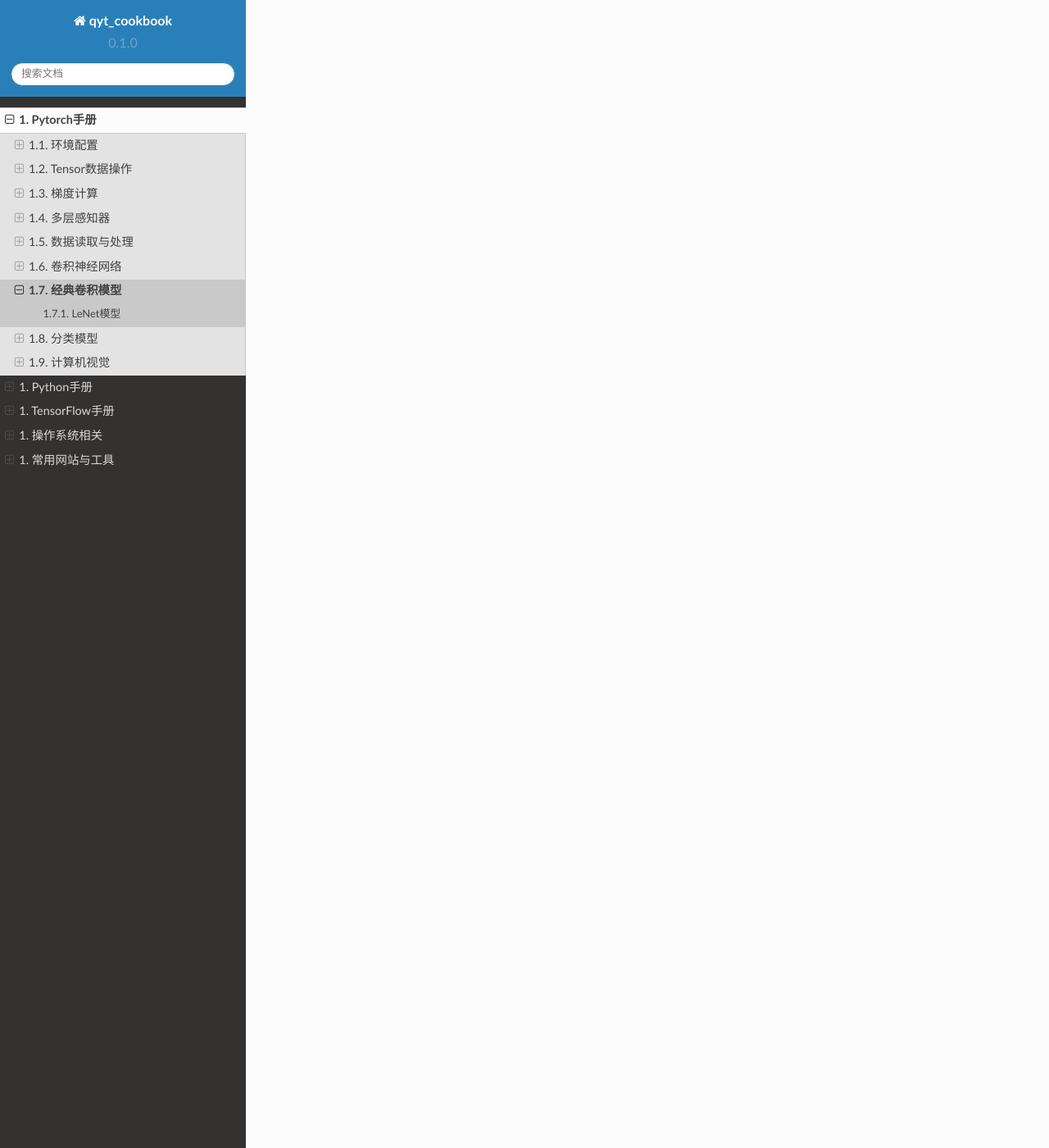
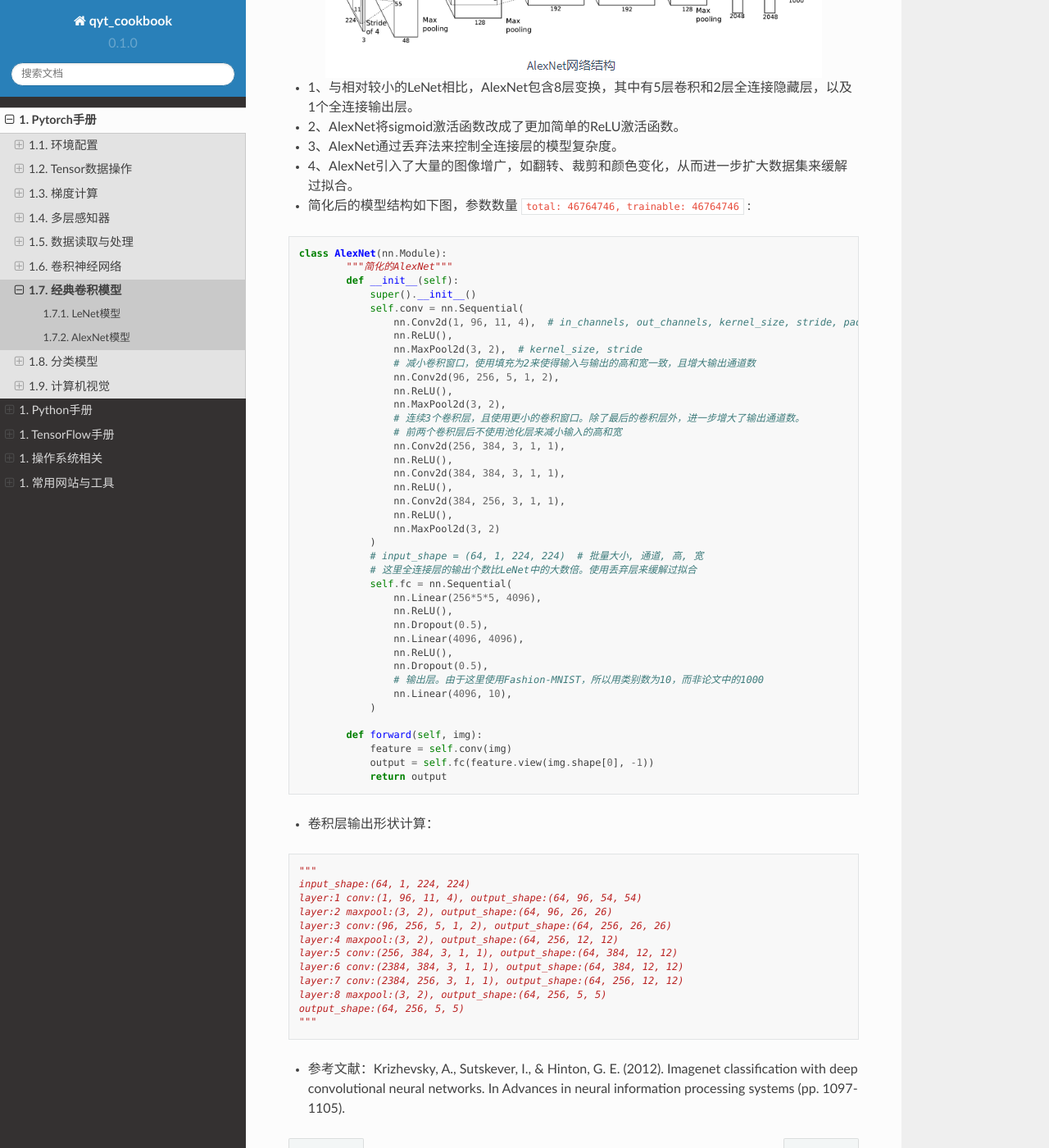
Before and after one commit to q759729997/qyt_cookbook, a Sphinx documentation site: the page built from qyt_cookbook/source/pytorch/cnnModels.rst, in a window 1280 px wide and 1400 px high, scrolled down 1646 px. Shown: the whole window at 82% size. Built offline with Sphinx 7.4.7 and the Read the Docs theme 2.0.0, drawn with Linux system fonts in a browser that asks for light colours; some of the changed text lies outside the part shown.

Commit message:
AlexNet模型

```diff
--- a/qyt_cookbook/source/pytorch/cnnModels.rst
+++ b/qyt_cookbook/source/pytorch/cnnModels.rst
@@ -53,3 +53,79 @@
     """
 
 - 参考文献：LeCun, Y., Bottou, L., Bengio, Y., & Haffner, P. (1998). Gradient-based learning applied to document recognition. Proceedings of the IEEE, 86(11), 2278-2324.
+
+AlexNet模型
+######################
+
+- 这个模型的名字来源于论文第一作者的姓名Alex Krizhevsky。AlexNet使用了8层卷积神经网络，并以很大的优势赢得了ImageNet 2012图像识别挑战赛。它首次证明了学习到的特征可以超越手工设计的特征，从而一举打破计算机视觉研究的前状。
+
+.. image:: ./cnnModels.assets/alexnet_20200322161945.png
+    :alt:
+    :align: center
+
+- 1、与相对较小的LeNet相比，AlexNet包含8层变换，其中有5层卷积和2层全连接隐藏层，以及1个全连接输出层。
+- 2、AlexNet将sigmoid激活函数改成了更加简单的ReLU激活函数。
+- 3、AlexNet通过丢弃法来控制全连接层的模型复杂度。
+- 4、AlexNet引入了大量的图像增广，如翻转、裁剪和颜色变化，从而进一步扩大数据集来缓解过拟合。
+- 简化后的模型结构如下图，参数数量 ``total: 46764746, trainable: 46764746`` :
+
+.. code:: python
+
+    class AlexNet(nn.Module):
+	    """简化的AlexNet"""
+	    def __init__(self):
+	        super().__init__()
+	        self.conv = nn.Sequential(
+	            nn.Conv2d(1, 96, 11, 4),  # in_channels, out_channels, kernel_size, stride, padding
+	            nn.ReLU(),
+	            nn.MaxPool2d(3, 2),  # kernel_size, stride
+	            # 减小卷积窗口，使用填充为2来使得输入与输出的高和宽一致，且增大输出通道数
+	            nn.Conv2d(96, 256, 5, 1, 2),
+	            nn.ReLU(),
+	            nn.MaxPool2d(3, 2),
+	            # 连续3个卷积层，且使用更小的卷积窗口。除了最后的卷积层外，进一步增大了输出通道数。
+	            # 前两个卷积层后不使用池化层来减小输入的高和宽
+	            nn.Conv2d(256, 384, 3, 1, 1),
+	            nn.ReLU(),
+	            nn.Conv2d(384, 384, 3, 1, 1),
+	            nn.ReLU(),
+	            nn.Conv2d(384, 256, 3, 1, 1),
+	            nn.ReLU(),
+	            nn.MaxPool2d(3, 2)
+	        )
+	        # input_shape = (64, 1, 224, 224)  # 批量大小, 通道, 高, 宽
+	        # 这里全连接层的输出个数比LeNet中的大数倍。使用丢弃层来缓解过拟合
+	        self.fc = nn.Sequential(
+	            nn.Linear(256*5*5, 4096),
+	            nn.ReLU(),
+	            nn.Dropout(0.5),
+	            nn.Linear(4096, 4096),
+	            nn.ReLU(),
+	            nn.Dropout(0.5),
+	            # 输出层。由于这里使用Fashion-MNIST，所以用类别数为10，而非论文中的1000
+	            nn.Linear(4096, 10),
+	        )
+
+	    def forward(self, img):
+	        feature = self.conv(img)
+	        output = self.fc(feature.view(img.shape[0], -1))
+	        return output
+
+- 卷积层输出形状计算：
+
+.. code:: python
+
+    """
+    input_shape:(64, 1, 224, 224)
+    layer:1 conv:(1, 96, 11, 4), output_shape:(64, 96, 54, 54)
+    layer:2 maxpool:(3, 2), output_shape:(64, 96, 26, 26)
+    layer:3 conv:(96, 256, 5, 1, 2), output_shape:(64, 256, 26, 26)
+    layer:4 maxpool:(3, 2), output_shape:(64, 256, 12, 12)
+    layer:5 conv:(256, 384, 3, 1, 1), output_shape:(64, 384, 12, 12)
+    layer:6 conv:(2384, 384, 3, 1, 1), output_shape:(64, 384, 12, 12)
+    layer:7 conv:(2384, 256, 3, 1, 1), output_shape:(64, 256, 12, 12)
+    layer:8 maxpool:(3, 2), output_shape:(64, 256, 5, 5)
+    output_shape:(64, 256, 5, 5)
+    """
+
+- 参考文献：Krizhevsky, A., Sutskever, I., & Hinton, G. E. (2012). Imagenet classification with deep convolutional neural networks. In Advances in neural information processing systems (pp. 1097-1105).
```
Also changed, not shown: qyt_cookbook/source/pytorch/cnnModels.assets/alexnet_20200322161945.png (added).
